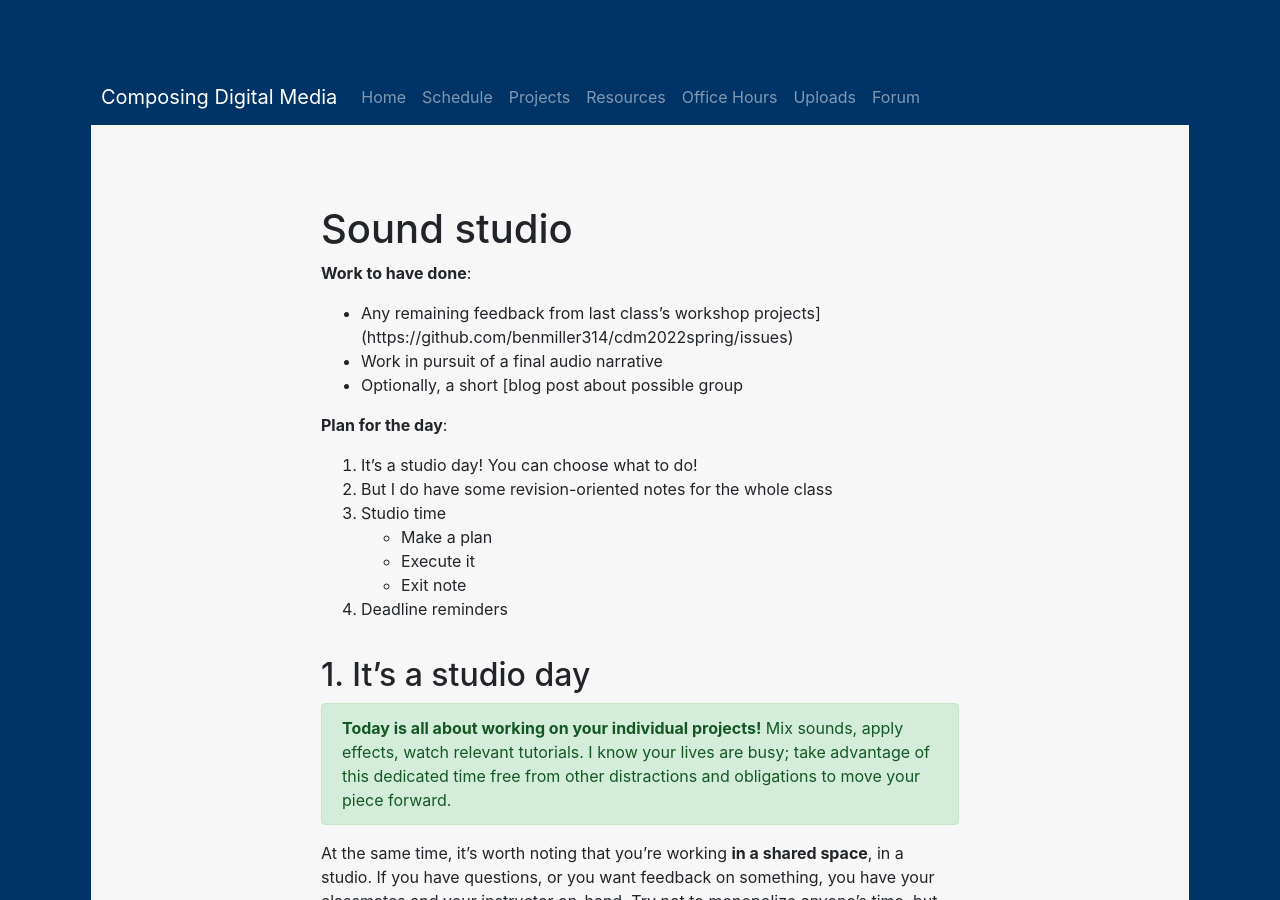
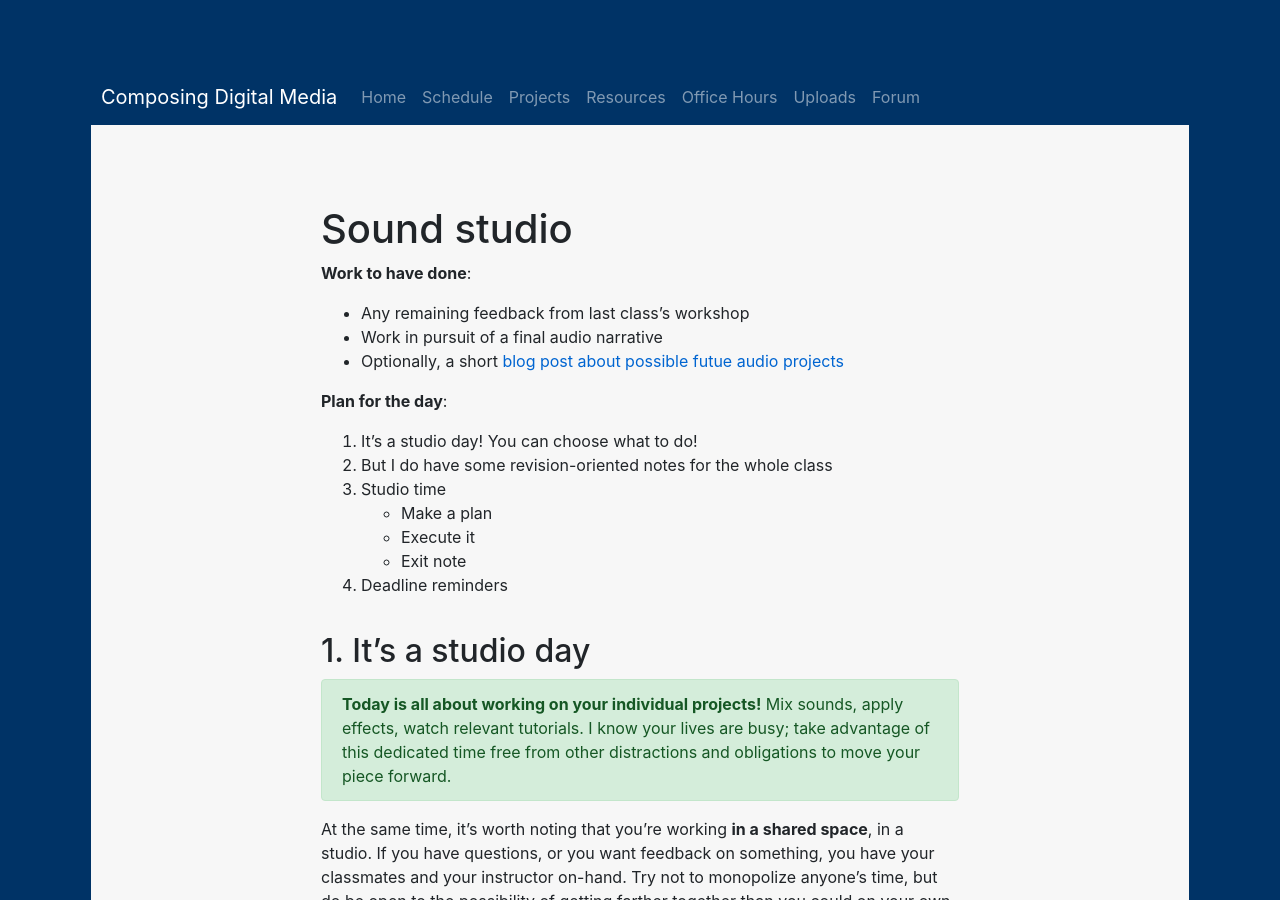
Before and after one commit to benmiller314/cdm2022spring, a Jekyll site: the page built from plans/lesson-08.md, in a window 1280 px wide and 900 px high. Built offline with Jekyll 4.4.1, drawn with Linux system fonts in a browser that asks for light colours; our own code applies the rules of GitHub Pages for plain Markdown files; some of the changed text lies outside the part shown.

Commit message:
fix broken links

```diff
--- a/plans/lesson-08.md
+++ b/plans/lesson-08.md
@@ -4,9 +4,8 @@
 **Work to have done**:
 
 * Any remaining feedback from last class's workshop
- projects]({{site.github.issues_url}})
 * Work in pursuit of a final audio narrative
-* Optionally, a short [blog post about possible group
+* Optionally, a short [blog post about possible futue audio projects]({{site.github.issues_url}})
 
 **Plan for the day**:
 
@@ -107,7 +106,7 @@ A few seeds of ideas I want to plant, having listened through as much as I could
 <details>
 <summary><em>Consider how you're giving credit.</em></summary>
 
-<p>If you're using sounds someone else recorded, be sure to include enough information to recover where it came from. (See <em>Writer/Designer</em> page 162, and the <a href="https://creativecommons.org/use-remix/get-permission/">Creative Commons' own recommendations</a>.)</p>
+<p>If you're using sounds someone else recorded, be sure to include enough information to recover where it came from. (See <em>Writer/Designer</em> page 162, and the <a href="https://wiki.creativecommons.org/wiki/Best_practices_for_attribution">Creative Commons' own recommendations</a>.)</p>
 
 <p>If you're using source material with a Creative Commons license, <em>you do need to specify *which* license it uses</em>: CC-BY, CC-BY-NC, etc. This is especially important for Share-Alike licenses (CC-BY-SA, etc), because they force you to use the same license and can therefore be in conflict with each other. You can add this information at the end of the audio file, like in Coffee Cart Conversations, or you can use that space after your narrative ends to point listeners toward a text file in your repository.</p>
 
```
Also changed, not shown: other parts of plans/lesson-08.md (+1 -1 lines).
